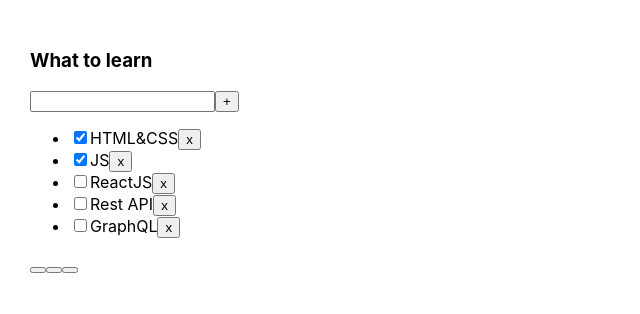
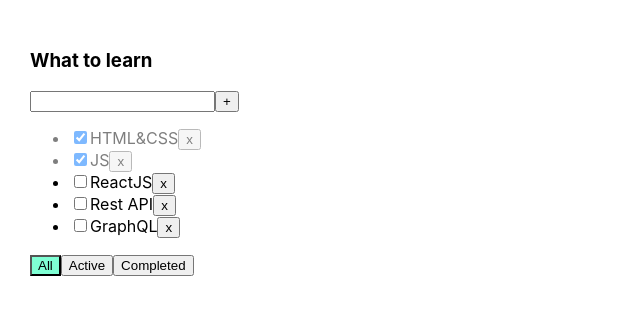
Before and after one commit to AlexKazakq/it-incubator-todolist, a React (Create React App) app: page / in a window 1280 px wide. Shown: the top 314 px of the page, without its empty margins (0-640 px from the left). Built offline with nearby package versions, Linux system fonts and the light colour scheme.

Commit message:
lesson 4 03.10.2022

```diff
--- a/src/App.tsx
+++ b/src/App.tsx
@@ -16,6 +16,9 @@ function App() {
         ]
     );
 
+    const changeIsDone = (newId: string, newIsDone: boolean) => {
+        setTasks(tasks.map(el => el.id === newId ? {...el, isDone: newIsDone} : el))
+    }
 
     const addTask = (newTitle: string) => {
         const newTask = {id: v1(), title: newTitle, isDone: false};
@@ -50,6 +53,7 @@ function App() {
                 removeTask={removeTask}
                 changeFilter={changeFilter}
                 addTask={addTask}
+                changeIsDone={changeIsDone}
             />
         </div>
     );
--- /dev/null
+++ b/src/Todolist.module.css
@@ -0,0 +1,16 @@
+.error {
+    border: red 1px solid;
+    outline: none;
+}
+
+.errorMessage {
+    color: red;
+}
+
+.activeFilter {
+    background-color: aquamarine;
+}
+
+.isDone {
+    opacity: 0.5;
+}
--- a/src/Todolist.tsx
+++ b/src/Todolist.tsx
@@ -1,6 +1,8 @@
 import React, {ChangeEvent, useState, KeyboardEvent} from "react";
 import {FilterValuesType} from "./App";
 import {Button} from "./components/Button/Button";
+import styles from "./Todolist.module.css"
+import {CheckBox} from "./components/CheckBox/CheckBox";
 
 type TaskType = {
     id: string
@@ -14,19 +16,26 @@ type PropsType = {
     removeTask: (taskId: string) => void
     changeFilter: (value: FilterValuesType) => void
     addTask: (newTitle: string) => void
+    changeIsDone: (id: string, newIsDone: boolean) => void
 }
 
 export function Todolist(props: PropsType) {
 
     const [title, setTitle] = useState("")
+    const [error, setError] = useState<null | string>(null)
+    const [nameButton, setNameButton] = useState<FilterValuesType>("all")
 
     const addTaskHandler = () => {
-        props.addTask(title)
-        setTitle("")
+        if (title.trim() !== "") {
+            props.addTask(title.trim())
+            setTitle("")
+
+        } else setError("Title is requred")
     }
 
     const onChangeHandler = (event: ChangeEvent<HTMLInputElement>) => {
         setTitle(event.currentTarget.value)
+        setError(null)
     }
 
     const onKeyPressHandler = (event: KeyboardEvent<HTMLInputElement>) => {
@@ -34,6 +43,7 @@ export function Todolist(props: PropsType) {
             addTaskHandler();
         }
     }
+
 
     const changeFilterStatus = (filterValue: FilterValuesType) => {
         props.changeFilter(filterValue)
@@ -43,10 +53,16 @@ export function Todolist(props: PropsType) {
         props.removeTask(tID)
     }
 
+    const changeIsDoneHandler = (tID: string, isDone: boolean) => {
+        props.changeIsDone(tID, isDone)
+    }
+
     const mapTasks = props.tasks.map(t => {
+
         return (
-            <li key={t.id}>
-                <input type="checkbox" checked={t.isDone}/>
+            <li className={t.isDone ? styles.isDone : ""} key={t.id}>
+                {/*<input type="checkbox" checked={t.isDone} onChange={(event: ChangeEvent<HTMLInputElement>) => changeIsDoneHandler(t.id, event.currentTarget.checked)}/>*/}
+                <CheckBox checked={t.isDone} callBack={(isDone) => changeIsDoneHandler(t.id, isDone)}/>
                 <span>{t.title}</span>
                 <button onClick={() => removeTaskHandler(t.id)}>x</button>
             </li>
@@ -56,19 +72,33 @@ export function Todolist(props: PropsType) {
     return <div>
         <h3>{props.title}</h3>
         <div>
-            <input value={title} onChange={onChangeHandler} onKeyDown={onKeyPressHandler}/>
+            <input className={error ? styles.error : ""} value={title} onChange={onChangeHandler}
+                   onKeyDown={onKeyPressHandler}/>
             <button onClick={addTaskHandler}>+</button>
+            {error && <div className={styles.errorMessage}>Title is requred</div>}
         </div>
         <ul>
             {mapTasks}
         </ul>
         <div>
-            <Button name={'All'} callBack={() => changeFilterStatus("all")}/>
-            <Button name={'Active'} callBack={() => changeFilterStatus("active")}/>
-            <Button name={'Completed'} callBack={() => changeFilterStatus("completed")}/>
-            {/*<button onClick={() => changeFilterStatus("all")}>All</button>*/}
-            {/*<button onClick={() => changeFilterStatus("active")}>Active</button>*/}
-            {/*<button onClick={() => changeFilterStatus("completed")}>Completed</button>*/}
+            {/*<Button name={'All'} callBack={() => changeFilterStatus("all")}/>*/}
+            {/*<Button name={'Active'} callBack={() => changeFilterStatus("active")}/>*/}
+            {/*<Button name={'Completed'} callBack={() => changeFilterStatus("completed")}/>*/}
+            <button className={nameButton === "all" ? styles.activeFilter : ""} onClick={() => {
+                changeFilterStatus("all")
+                setNameButton("all")
+            }}>All
+            </button>
+            <button className={nameButton === "active" ? styles.activeFilter : ""} onClick={() => {
+                changeFilterStatus("active")
+                setNameButton("active")
+            }}>Active
+            </button>
+            <button className={nameButton === "completed" ? styles.activeFilter : ""} onClick={() => {
+                changeFilterStatus("completed")
+                setNameButton("completed")
+            }}>Completed
+            </button>
         </div>
     </div>
 }
--- a/src/components/Button/Button.tsx
+++ b/src/components/Button/Button.tsx
@@ -1,4 +1,5 @@
 import React from "react";
+import styles from './../../Todolist.module.css'
 
 type PropsType = {
     name: string,
@@ -11,6 +12,6 @@ export const Button = (props: PropsType) => {
         props.callBack();
     }
     return (
-        <button onClick={onClickHandler}></button>
+        <button className={styles.activeFilter} onClick={onClickHandler}>{props.name}</button>
     )
 }
--- /dev/null
+++ b/src/components/CheckBox/CheckBox.tsx
@@ -0,0 +1,16 @@
+import React, {ChangeEvent} from "react";
+
+type PropsType = {
+    checked: boolean
+    callBack: (isDone: boolean) => void
+}
+
+export const CheckBox = (props: PropsType) => {
+    const onChangeHandler = (event: ChangeEvent<HTMLInputElement>) => {
+        props.callBack(event.currentTarget.checked)
+    }
+    return (
+            <input type="checkbox"
+                   checked={props.checked}
+                   onChange={onChangeHandler}/>
+    )}
```
